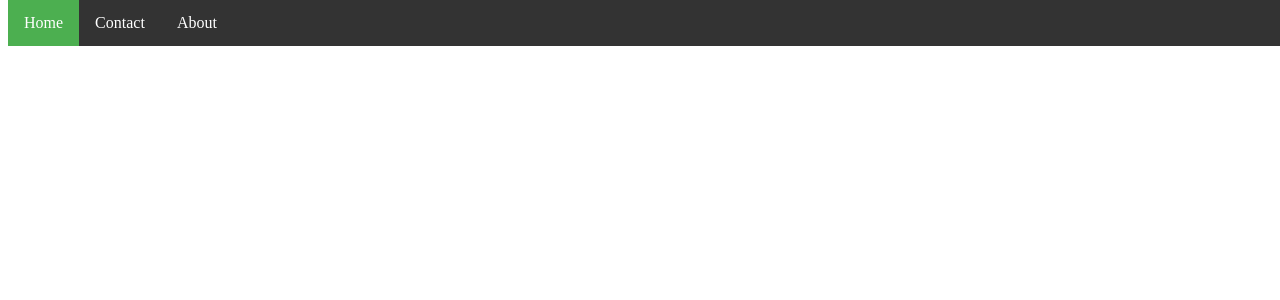
After one commit to JuneMuoti/News-Highlight, a Flask app: template app/templates/navbar.html in a window 1280 px wide. The commit adds this page. Shown: the top 300 px of the page. Run offline with Flask 2, Linux system fonts and the light colour scheme; the template is opened without the code that fills it, so the values that code supplies are empty.

```diff
--- a/app/templates/base.html
+++ b/app/templates/base.html
@@ -1,7 +1,9 @@
+{% extends 'bootstrap/base.html'%}
 <!DOCTYPE html>
 <html>
     <head>
         <meta charset="utf-8">
+
         {% if title %}
         <title> {{ title }}</title>
         {% else %}
@@ -11,6 +13,9 @@
     <body>
         <!-- Content block -->
 
+    {% block navbar %}
+        {% include 'navbar.html'}
+    {% endblock %}
         {% block content %}
 
         {% endblock%}
--- /dev/null
+++ b/app/templates/navbar.html
@@ -0,0 +1,51 @@
+<!DOCTYPE html>
+<head>
+    <style>
+        ul {
+    list-style-type: none;
+    margin: 0;
+    padding: 0;
+    overflow: hidden;
+    background-color: #333;
+    position: fixed;
+    top: 0;
+    width: 100%;
+        }
+
+        li {
+            float: left;
+            }
+
+li a {
+    display: block;
+    color: white;
+    text-align: center;
+    padding: 14px 16px;
+    text-decoration: none;
+}
+
+li a:hover:not(.active) {
+    background-color: #111;
+}
+
+.active {
+    background-color: #4CAF50;
+}
+
+</style>
+</head>
+<body>
+<div class="navbar navbar-inverse" role="navigation">
+    <div class="container-fluid">
+        <div class="navbar-collapse collapse">
+            <ul class="nav navbar-nav">
+                    <li><a class="active" href="#home">Home</a></li>
+
+                    <li><a href="#contact">Contact</a></li>
+                    <li><a href="#about">About</a></li>
+                  </ul>
+
+    </div>
+</div>
+</div>
+</body>
```
